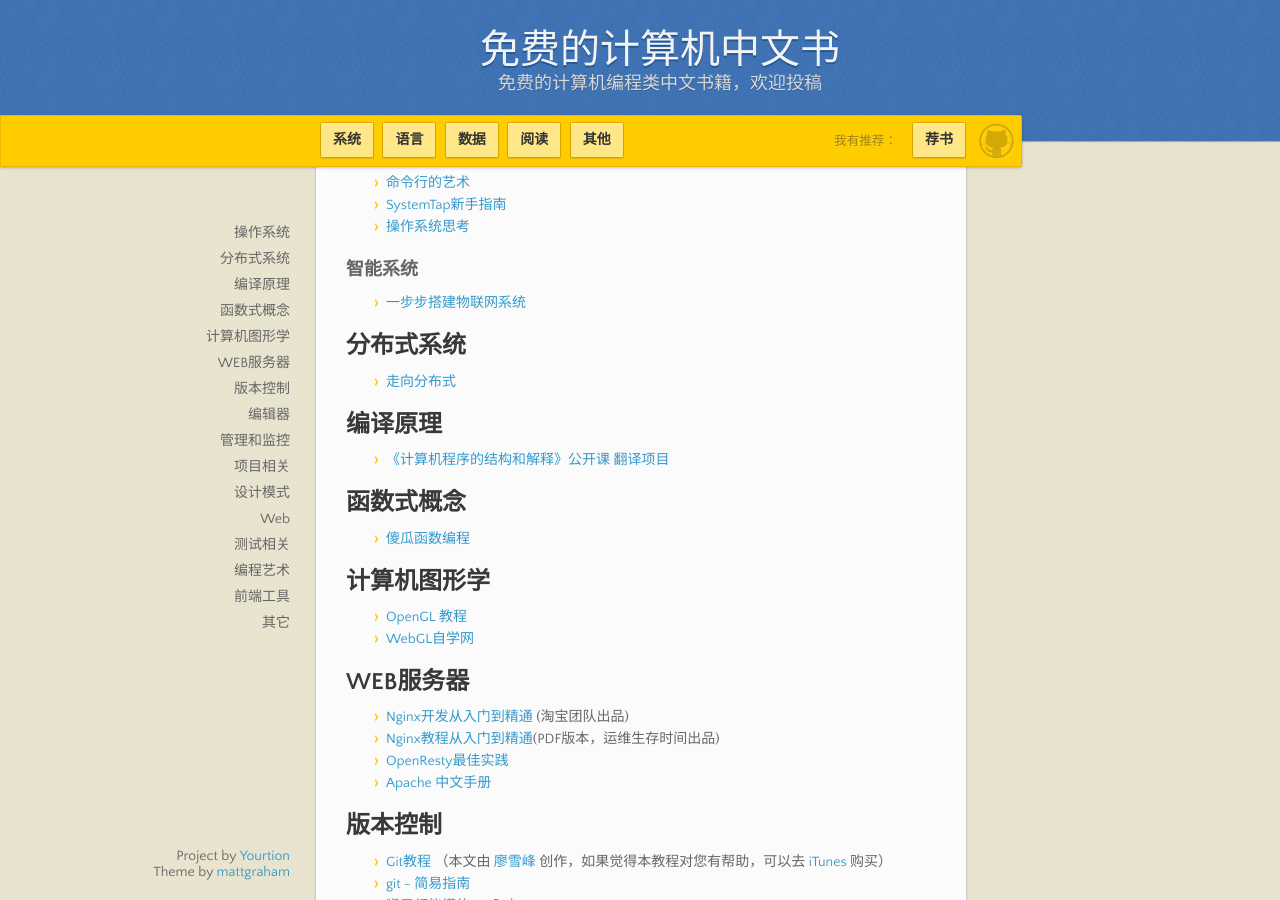
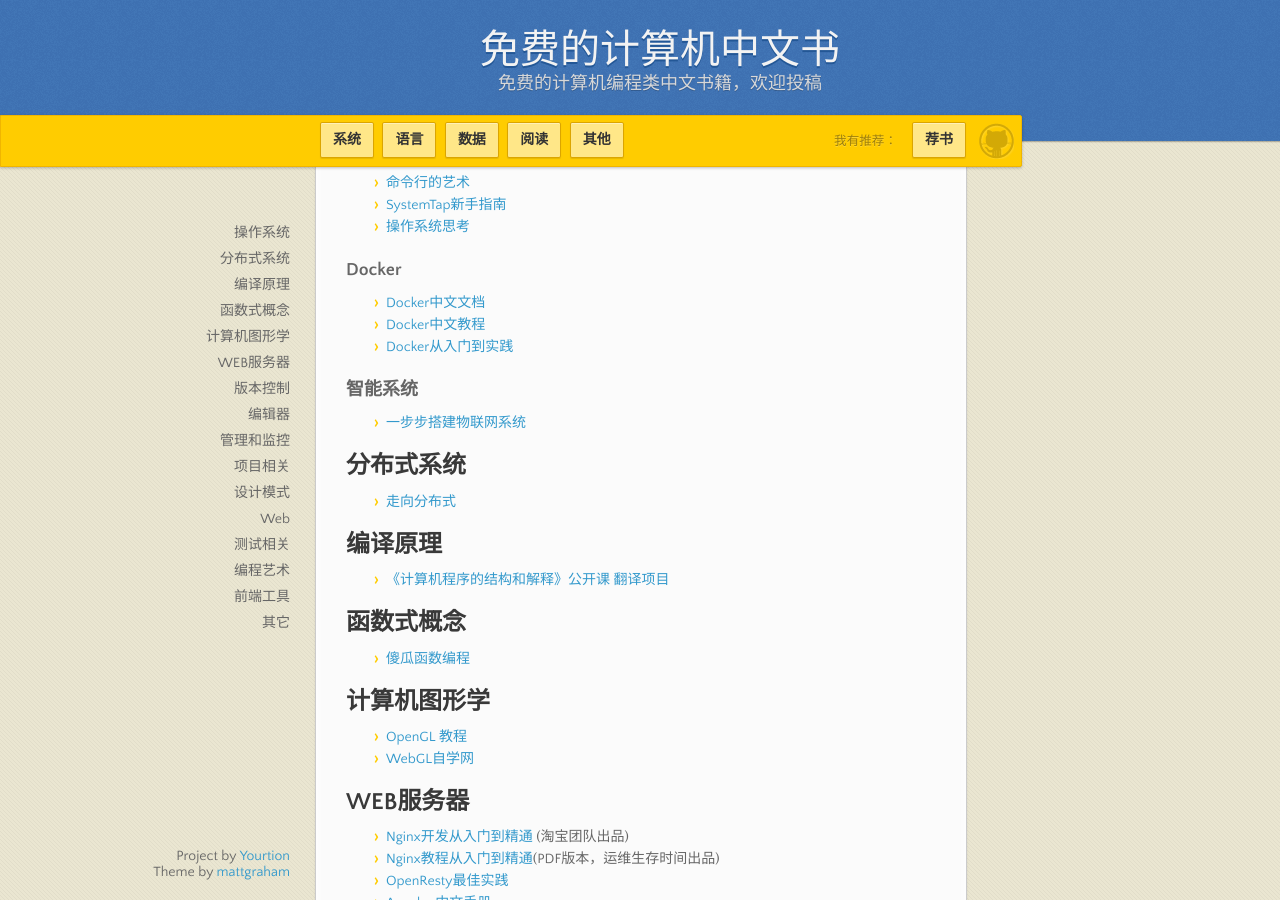
Before and after one commit to yourtion/FreeProgrammingBooksCN, a Jekyll site: the page built from system.md, in a window 1280 px wide and 900 px high, scrolled down 503 px. Built offline with Jekyll 4.4.1, drawn with Linux system fonts in a browser that asks for light colours; nearby versions of some CDN libraries; our own code applies the rules of GitHub Pages for plain Markdown files.

Commit message:
添加Docker类 #399

```diff
--- a/system.md
+++ b/system.md
@@ -26,6 +26,12 @@ layout: default
 * [命令行的艺术](https://github.com/jlevy/the-art-of-command-line/blob/master/README-zh.md)
 * [SystemTap新手指南](https://spacewander.gitbooks.io/systemtapbeginnersguide_zh/content/index.html)
 * [操作系统思考](https://github.com/wizardforcel/think-os-zh)
+
+### Docker
+
+ * [Docker中文文档](https://github.com/widuu/chinese_docker)
+ * [Docker中文教程](http://wiki.jikexueyuan.com/project/docker/)
+ * [Docker从入门到实践](https://yeasy.gitbooks.io/docker_practice/content/index.html)
 
 ### 智能系统
 * [一步步搭建物联网系统](https://github.com/phodal/designiot)
```
